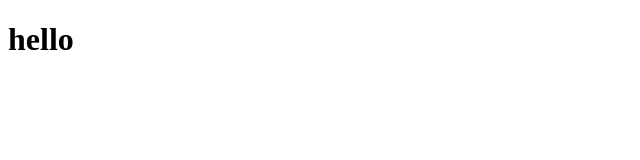
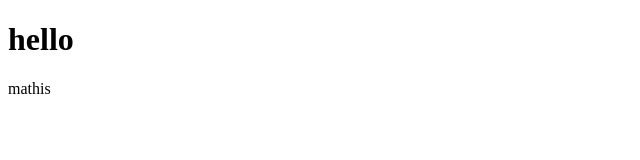
Before and after one commit to kdoo1/kdo1.github.io, a plain HTML site: page index.html in a window 1280 px wide. Shown: the full height of the page, 0-640 px from the left. Drawn offline with Linux system fonts and the light colour scheme.

Commit message:
adding mathis

```diff
--- a/index.html
+++ b/index.html
@@ -7,5 +7,6 @@
 </head>
 <body>
     <h1>hello</h1>
+    mathis
 </body>
 </html>
```
